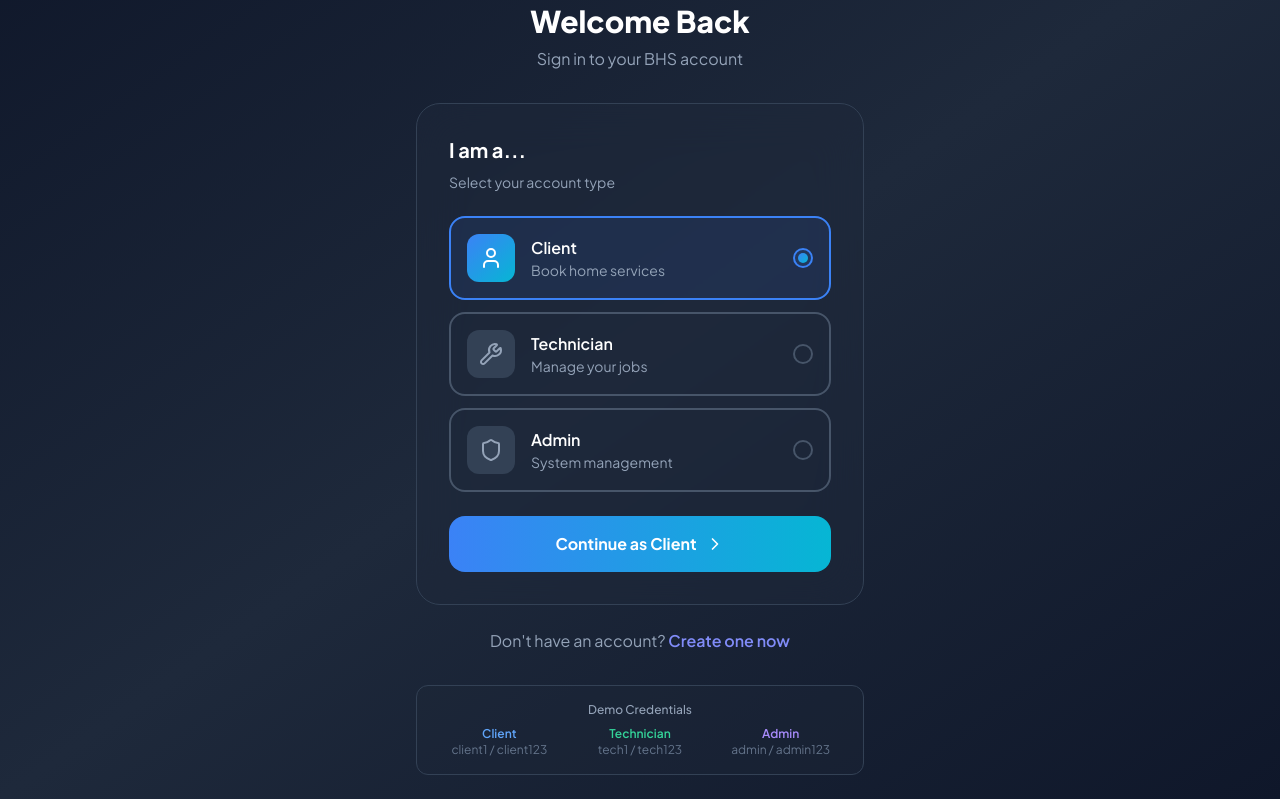
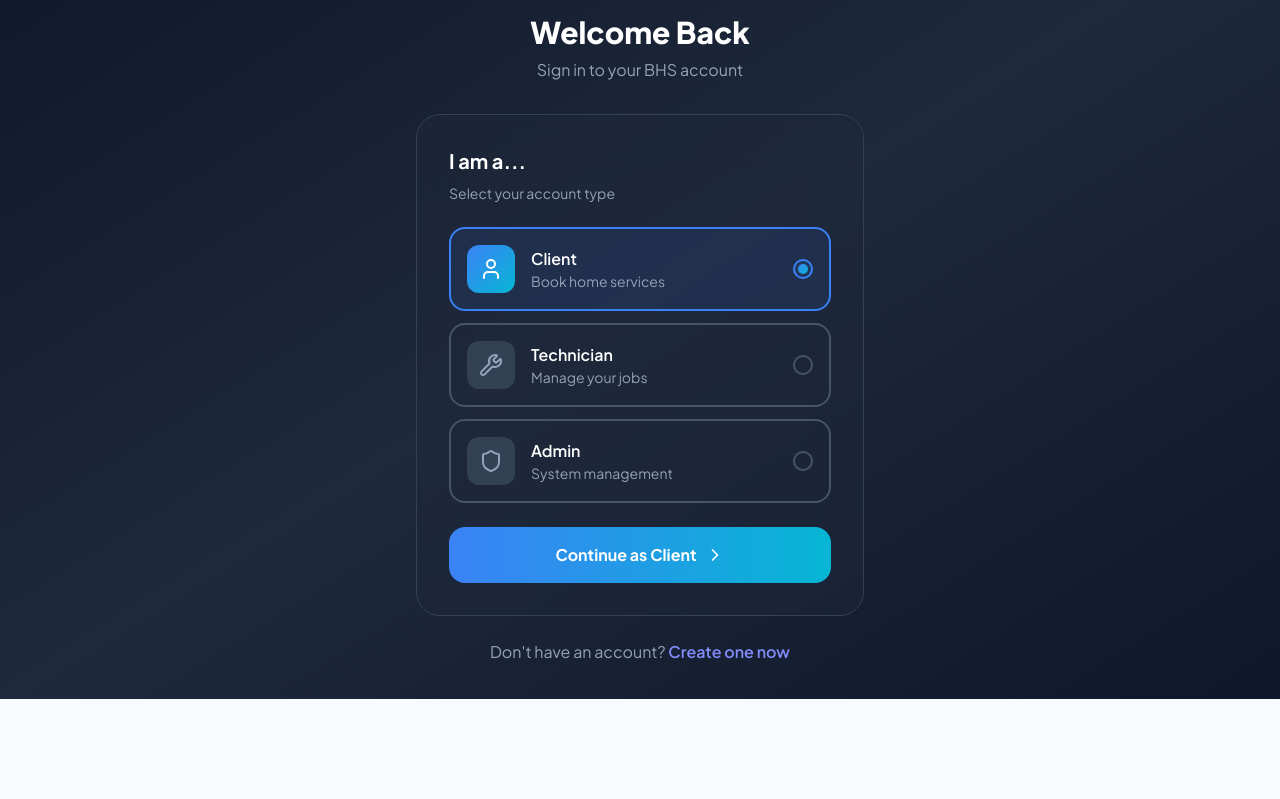
Before and after one commit to swostitech-solutions/BHS_frontendlatest, a React (Vite) app: page /login in a window 1280 px wide. Shown: the part 182-981 px from the top of the page. After the commit the page ends 881 px from the top, so only its background shows below. Built offline with nearby package versions, Linux system fonts and the light colour scheme.

Commit message:
small change

```diff
--- a/src/components/pages/auth/LoginPage.tsx
+++ b/src/components/pages/auth/LoginPage.tsx
@@ -754,7 +754,7 @@ const LoginPage = () => {
         </p>
 
         {/* Demo Credentials */}
-        <div className="mt-8 p-4 bg-slate-800/30 border border-slate-700 rounded-xl">
+        {/* <div className="mt-8 p-4 bg-slate-800/30 border border-slate-700 rounded-xl">
           <p className="text-slate-400 text-xs font-medium mb-2 text-center">Demo Credentials</p>
           <div className="grid grid-cols-3 gap-2 text-xs">
             <div className="text-center">
@@ -770,7 +770,7 @@ const LoginPage = () => {
               <p className="text-slate-500">admin / admin123</p>
             </div>
           </div>
-        </div>
+        </div> */}
       </div>
 
   {/* for forgot password modal and all  */}
```
